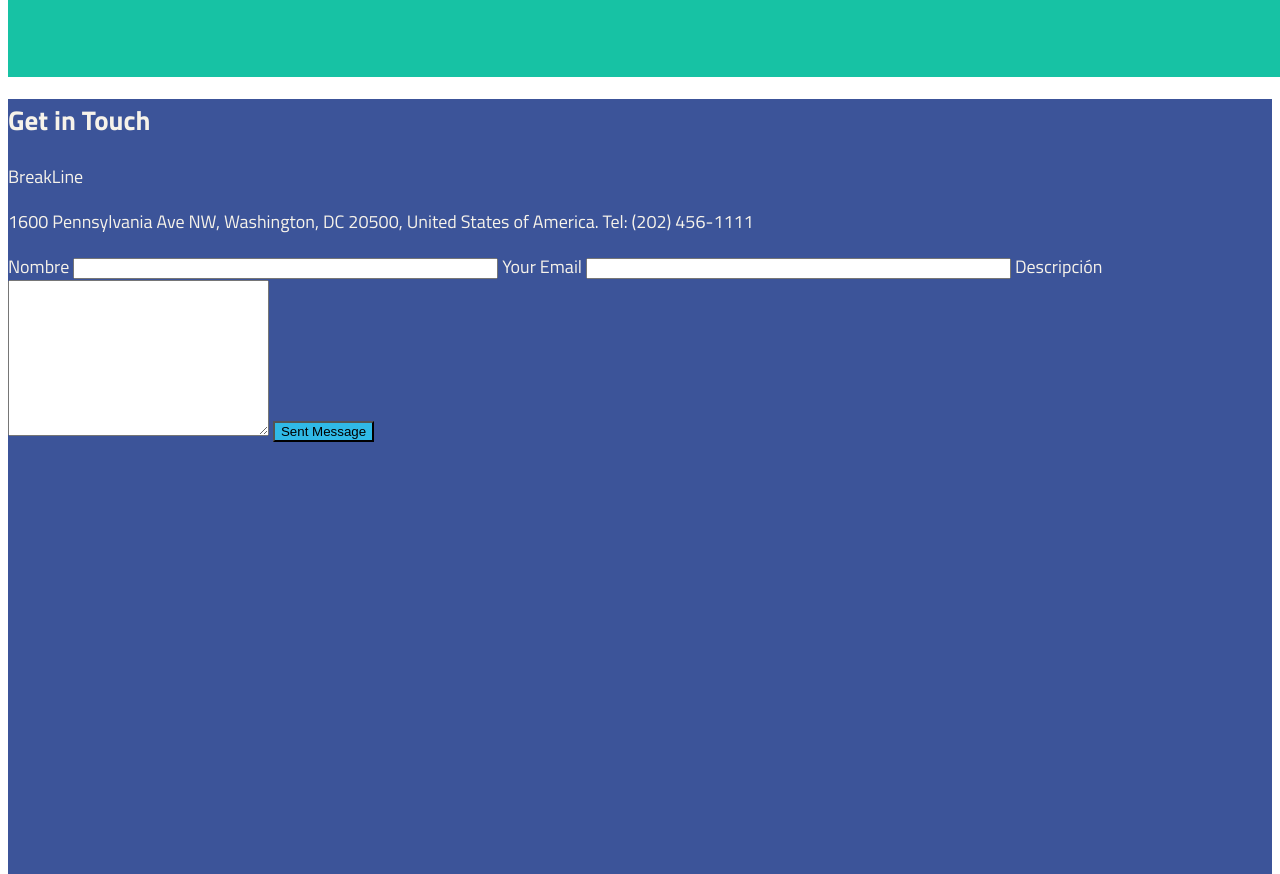
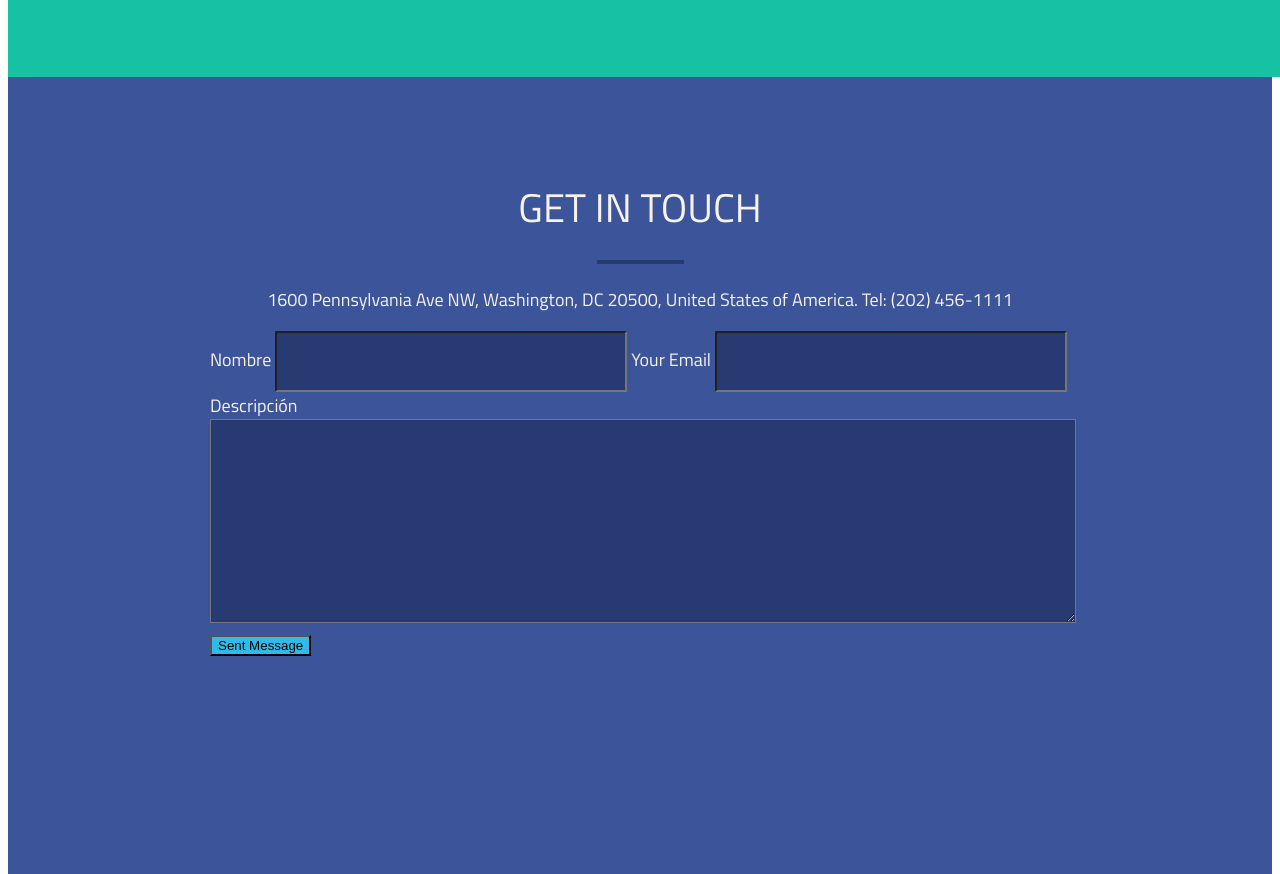
Before and after one commit to cristianfelipe94/ExamenWeb, a plain HTML site: page index.html in a window 1280 px wide. Shown: the part 1059-1933 px from the top of the page. Drawn offline with Linux system fonts and the light colour scheme.

Commit message:
Agrego estilos al ultimo bloque, sin terminar.

```diff
--- a/index.html
+++ b/index.html
@@ -32,7 +32,7 @@
 			<div class="secondBlockTitle">
 				<p>Services We Provide</p>
 			</div>
-			<div class="breakLine"></div>
+			<div class="breakLineOne"></div>
 			<div class="secondBlockIntro">
 				<p class="secondBlockIntroText">We are working with both individuals and businesses from all over the globe</p>
 				<p class="secondBlockIntroText">to create awesome websites and applications.</p>
@@ -64,17 +64,17 @@
 
 		<div class="thirdBlock">
 
-			<div>
-				<h2>Get in Touch</h2>
+			<div class="thirdBlockTitle">
+				<p>Get in Touch</p>
 			</div>
 
-			<div>BreakLine</div>
+			<div class="breakLineTwo"></div>
 
-			<div>
+			<div class="addressText">
 				<p>1600 Pennsylvania Ave NW, Washington, DC 20500, United States of America. Tel: (202) 456-1111</p>
 			</div>
 
-			<div>
+			<div class="formBlock">
 				<form action="POST">
 					<label for="nombre">Nombre</label>
 					<input type="text" name="nombre" id="nombre" value="" size="50"/>
--- a/sass/Content/_content.scss
+++ b/sass/Content/_content.scss
@@ -53,6 +53,7 @@ html {
     margin: 30.5px auto;
     text-align: center;
     border-bottom: 4px solid #c86a40;
+    background-color: #eb7d4b;
 }
 
 .workWithUsBtn p {
@@ -81,7 +82,7 @@ html {
     margin: 0;
 }
 
-.breakLine {
+.breakLineOne {
     background-color: #14a58c;
     width: 87px;
     height: 4px;
@@ -123,19 +124,64 @@ html {
     width: 120px;
 }
 
-
-
+//Third Block Styles.
+/////////////////////
 .thirdBlock {
     background-color: #3c5499;
     height: 804px;
 }
 
+.thirdBlockTitle {
+    margin: 0 auto;
+    font-size: 40px;
+    text-align: center;
+    text-transform: uppercase;
+    padding-top: 100px;
+}
+
+.thirdBlockTitle p {
+    margin: 0;
+}
+
+.breakLineTwo {
+    background-color: #273a71;
+    width: 87px;
+    height: 4px;
+    margin: 22px auto;
+}
+
+.addressText {
+    font-size: 18px;
+    text-align: center;
+    margin: 0 auto;
+}
+
+//Form Block.
+/////////////
+.formBlock {
+    width: 860px;
+    margin: 0 auto;
+}
+
+#nombre, #email, #description {
+    background-color: #273a71;
+}
+
+#nombre, #email {
+    width: 40%;
+    height: 55px;
+}
+
+#description {
+    width: 100%;
+    height: 198px;
+}
+
+//Footer Blocks.
+////////////////
 .footerBlock {
     background-color: #344b8e;
     height: 109px;
-}
-.workWithUsBtn {
-    background-color: #eb7d4b;
 }
 
 .sendMessageBtn {
```
Also changed, not shown: css/style.css, 1 other file.
